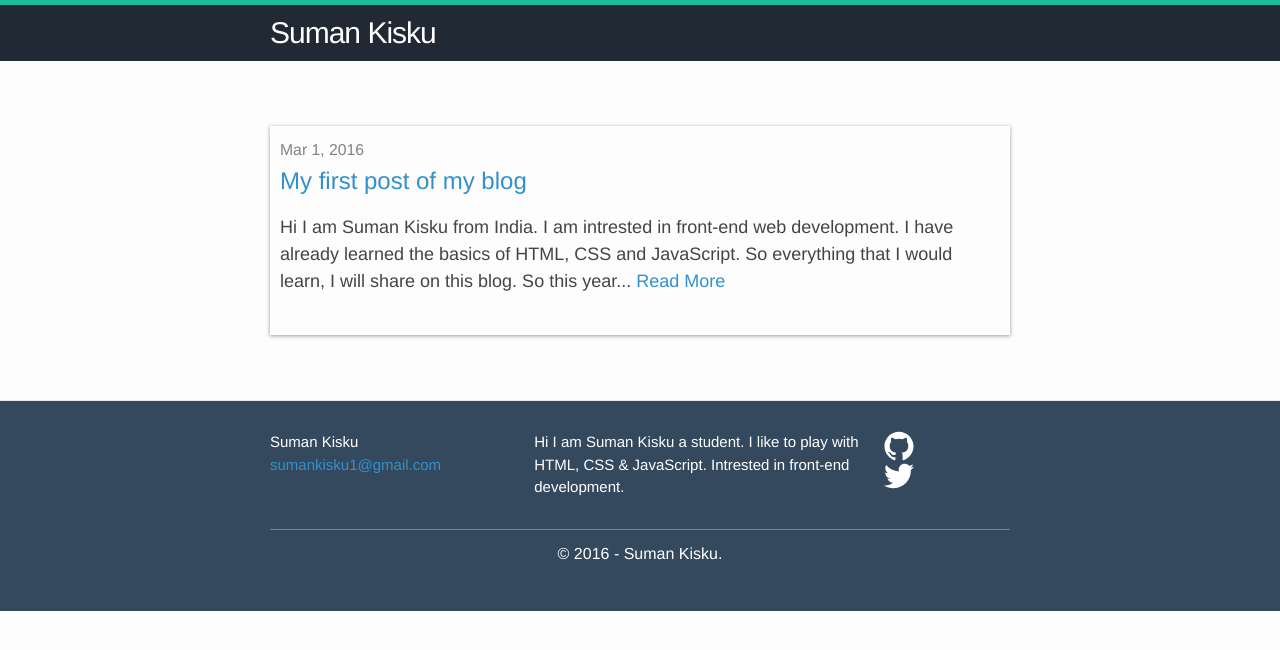
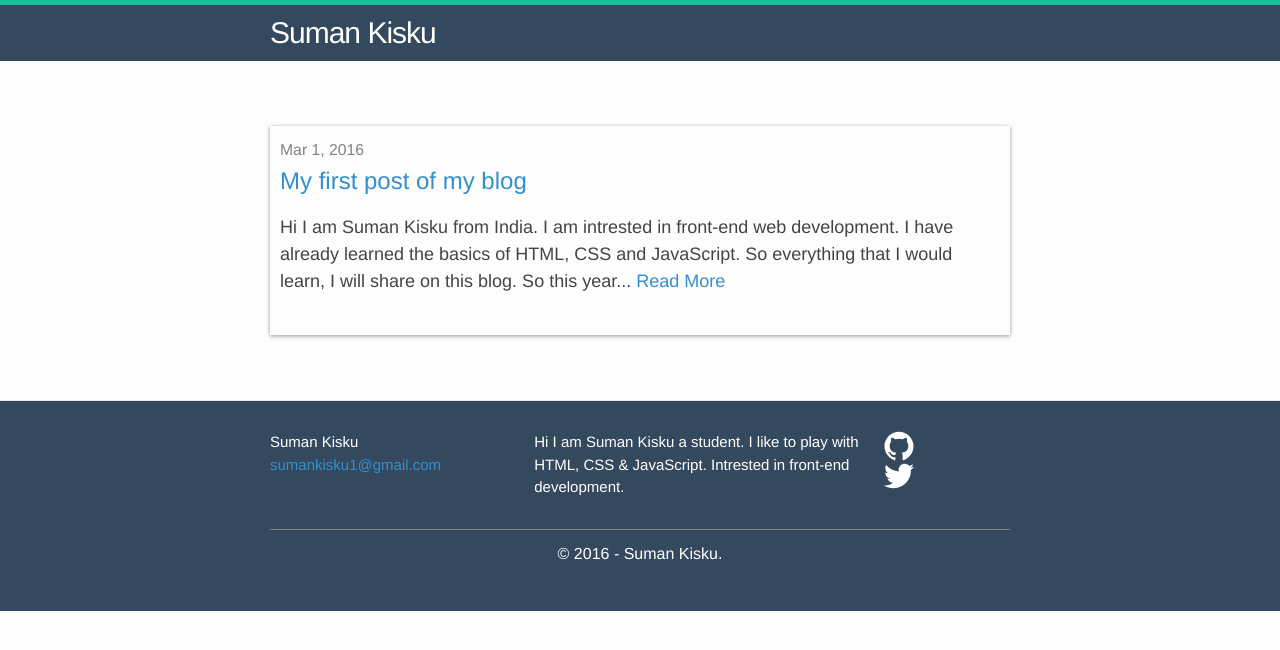
Before and after one commit to SumanKisku/sumankisku.github.io, a Jekyll site: the page built from index.html, in a window 1280 px wide. Shown: the top 650 px of the page. Built offline with Jekyll 4.4.1, drawn with Linux system fonts in a browser that asks for light colours.

Commit message:
Change Color

```diff
--- a/_sass/_style.scss
+++ b/_sass/_style.scss
@@ -6,6 +6,6 @@
     color: $white-color;
 }
 .site-header{
-    background: #212A34;
+    background: #34495E;
     color: #fff;
 }
```
